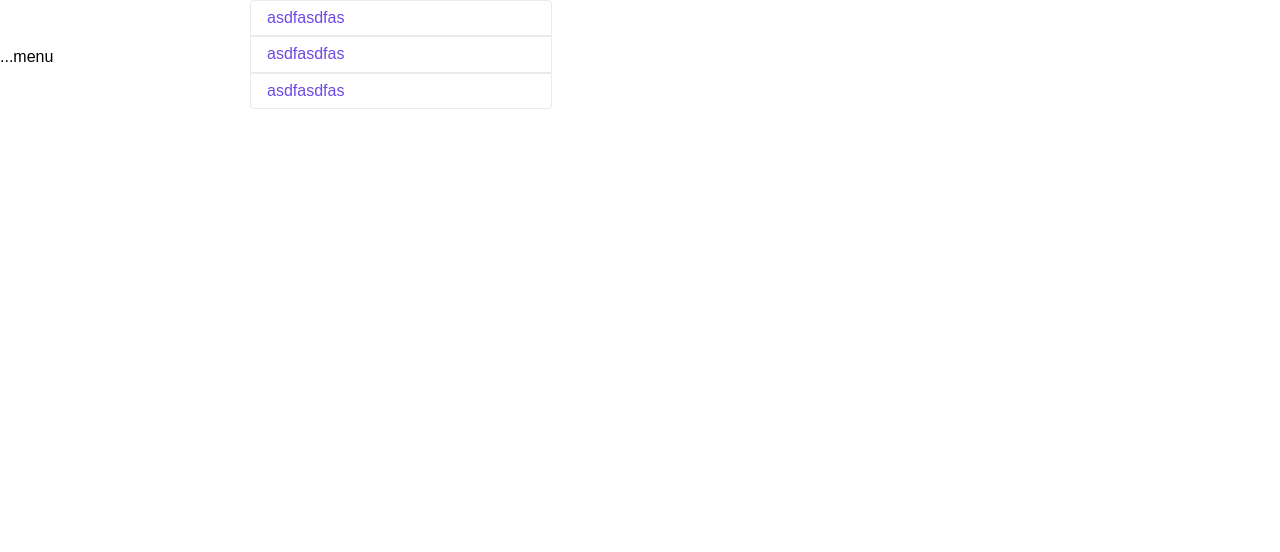
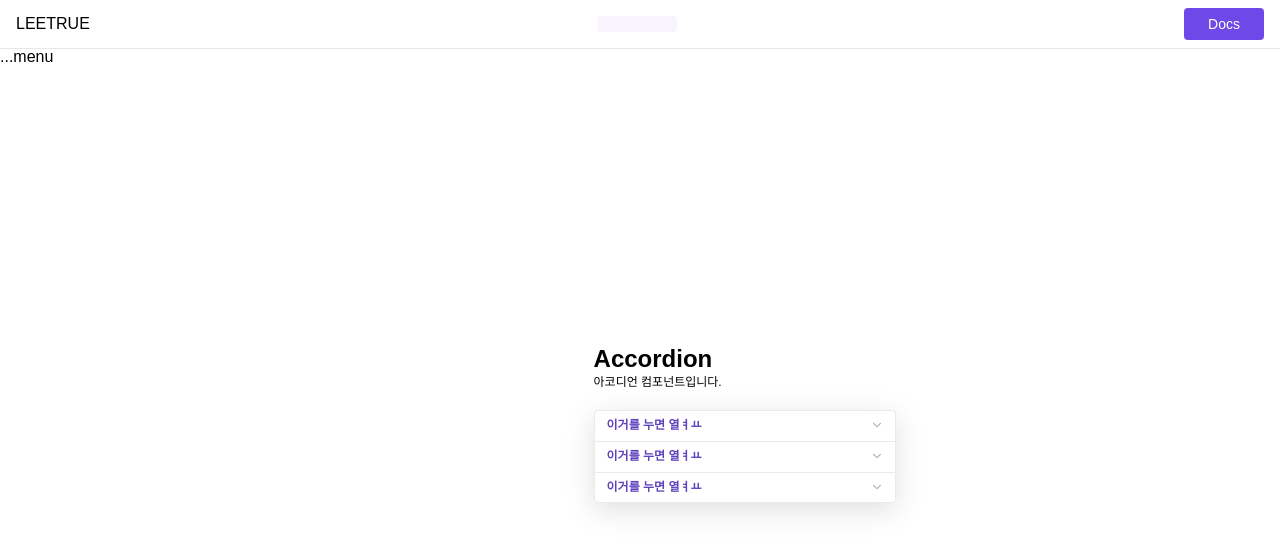
Before and after one commit to kordobby/leetrue-ui-library, a React (Vite) app: page / in a window 1280 px wide. Shown: the top 552 px of the page. Built offline with nearby package versions, Linux system fonts and the light colour scheme.

Commit message:
style. Accordion 폴드 애니메이션 수정, 리액트 아이콘 추가

```diff
--- a/src/App.tsx
+++ b/src/App.tsx
@@ -2,42 +2,19 @@ import "./App.css";
 import { Header } from "components/layout/Header";
 import { Sider } from "components/layout/Sider";
 import { Main } from "components/layout/Main";
-import * as Accordion from "components/@core/accordion/Accordion";
-
-// const pageLayout = css`
-//   display: flex;
-//   justify-content: center;
-//   align-items: center;
-//   box-sizing: border-box;
-//   width: 100vh;
-//   height: 100vh;
-
-//   flex-direction: column;
-// `;
+import { Body } from "components/layout/Body";
+import { AccordionPage } from "pages/AccordionPage";
 
 function App() {
   return (
     <>
-      {/* <Header /> */}
+      <Header />
       <Main>
         <>
           <Sider></Sider>
-          <div>
-            <Accordion.Root>
-              <Accordion.Item value={"hello"}>
-                <Accordion.Trigger>이거를 누면 열ㅕㅛ</Accordion.Trigger>
-                <Accordion.Content>내용은 이ㄴㅓ죠</Accordion.Content>
-              </Accordion.Item>
-              <Accordion.Item value={"yes"}>
-                <Accordion.Trigger>이거를 누면 열ㅕㅛ</Accordion.Trigger>
-                <Accordion.Content>내용은 이ㄴㅓ죠</Accordion.Content>
-              </Accordion.Item>
-              <Accordion.Item value={"bye"}>
-                <Accordion.Trigger>이거를 누면 열ㅕㅛ</Accordion.Trigger>
-                <Accordion.Content>내용은 이ㄴㅓ죠</Accordion.Content>
-              </Accordion.Item>
-            </Accordion.Root>
-          </div>
+          <Body>
+            <AccordionPage />
+          </Body>
         </>
       </Main>
     </>
--- a/src/components/@core/accordion/Accordion.tsx
+++ b/src/components/@core/accordion/Accordion.tsx
@@ -1,6 +1,7 @@
 import { css } from "@emotion/react";
 import colors from "constants/colors";
-import { PropsWithChildren, RefObject, createContext, useCallback, useContext, useRef, useState } from "react";
+import { PropsWithChildren, createContext, useCallback, useContext, useRef, useState } from "react";
+import { IoIosArrowDown, IoIosArrowUp } from "react-icons/io";
 
 interface AccordionContextType {
   value: Set<string>;
@@ -40,7 +41,8 @@ function AccordionRoot(props: PropsWithChildren) {
     <AccordionContext.Provider value={{ value: item, setter }}>
       <div
         css={css`
-          transition: heigth 0.5 ease-in-out;
+          box-shadow: rgba(100, 100, 111, 0.2) 0px 7px 29px 0px;
+          border-radius: 4px;
         `}
       >
         {props.children}
@@ -71,13 +73,24 @@ function AccordionItem({ value, children }: AccordionItemProps) {
         css={css`
           min-width: 300px;
           border: 1px solid ${colors.gray300};
+          border-bottom: none;
           &:first-child {
             border-top-left-radius: 4px;
             border-top-right-radius: 4px;
+
+            .trigger {
+              border-top-left-radius: 4px;
+              border-top-right-radius: 4px;
+            }
           }
           &:last-child {
             border-bottom-left-radius: 4px;
             border-bottom-right-radius: 4px;
+            border-bottom: 1px solid ${colors.gray300};
+            .trigger {
+              border-bottom-left-radius: 4px;
+              border-bottom-right-radius: 4px;
+            }
           }
         `}
       >
@@ -93,20 +106,33 @@ function AccordionTrigger({ children }: { children: string }) {
 
   return (
     <div
+      className="trigger"
       css={css`
-        padding: 8px 16px;
-        color: ${colors.primary};
+        padding: 8px 12px;
+        color: ${colors.heading};
         background: ${isExpanded && colors.secondary};
+        border-radius: ${isExpanded && 0} !important;
+        transition: ${isExpanded ? "all 0.5s ease-in" : "all 0.3s ease-out 0.2s"};
         cursor: pointer;
         :hover {
-          color: red;
+          background-color: ${colors.outline};
+        }
+        font-size: 12px;
+        font-weight: 600;
+
+        display: flex;
+        justify-content: space-between;
+
+        svg {
+          color: ${colors.gray500};
         }
       `}
       onClick={() => {
         item.setter(value);
       }}
     >
-      <span>asdfasdfas</span>
+      <span>{children}</span>
+      {isExpanded ? <IoIosArrowUp /> : <IoIosArrowDown />}
     </div>
   );
 }
@@ -122,15 +148,16 @@ function AccordionContent({ children }: PropsWithChildren) {
     <div
       ref={ref}
       css={css`
-        color: ${isExpanded ? colors.gray700 : colors.white};
-        max-height: ${isExpanded ? "100%" : "0px"};
+        max-height: ${!isExpanded ? "0px" : "1000px"};
         overflow: hidden;
-        transition: all 0.5s ease;
+        transition: ${isExpanded ? "all 0.5s ease-in" : "all 0.3s ease-out"};
+        transition-delay: 0;
       `}
     >
       <div
         css={css`
-          padding: 8px 16px;
+          padding: 8px 12px;
+          font-size: 11px;
         `}
       >
         {children}
--- /dev/null
+++ b/src/components/layout/Body.tsx
@@ -0,0 +1,20 @@
+import { css } from "@emotion/react";
+import { PropsWithChildren } from "react";
+
+export function Body({ children }: PropsWithChildren) {
+  return (
+    <div
+      css={css`
+        box-sizing: border-box;
+
+        display: flex;
+        justify-content: center;
+        width: 100%;
+        align-items: center;
+        padding-top: 48px;
+      `}
+    >
+      {children}
+    </div>
+  );
+}
--- a/src/components/layout/Header.tsx
+++ b/src/components/layout/Header.tsx
@@ -1,6 +1,5 @@
 import { css } from "@emotion/react";
 import * as Modal from "components/@core/modal/Modal";
-import ModalRenderProps from "components/@core/modal/ModalRenderProps";
 import Button from "components/@elements/Button";
 import { useModal } from "hooks/useModal";
 
--- a/src/constants/colors.ts
+++ b/src/constants/colors.ts
@@ -18,6 +18,7 @@ const colors = {
   secondary: "#F9F2FF",
 
   outline: "#f0deff",
+  heading: "#5e42bd",
 };
 
 export default colors;
--- /dev/null
+++ b/src/pages/AccordionPage.tsx
@@ -0,0 +1,45 @@
+import { css } from "@emotion/react";
+import * as Accordion from "../components/@core/accordion/Accordion";
+export function AccordionPage() {
+  return (
+    <div
+      css={css`
+        display: flex;
+        flex-direction: column;
+        gap: 4px;
+        h2 {
+          margin: 0;
+        }
+
+        p {
+          margin: 0;
+          font-size: 12px;
+          margin-bottom: 16px;
+        }
+      `}
+    >
+      <h2>Accordion</h2>
+      <p>아코디언 컴포넌트입니다.</p>
+      <Accordion.Root>
+        <Accordion.Item value={"faq-1"}>
+          <Accordion.Trigger>이거를 누면 열ㅕㅛ</Accordion.Trigger>
+          <Accordion.Content>내용은 이ㄴㅓ죠</Accordion.Content>
+        </Accordion.Item>
+        <Accordion.Item value={"faq-2"}>
+          <Accordion.Trigger>이거를 누면 열ㅕㅛ</Accordion.Trigger>
+          <Accordion.Content>내용은 이ㄴㅓ죠</Accordion.Content>
+        </Accordion.Item>
+        <Accordion.Item value={"faq-3"}>
+          <Accordion.Trigger>이거를 누면 열ㅕㅛ</Accordion.Trigger>
+          <Accordion.Content>
+            <ul>
+              <li>hello</li>
+              <li>hello</li>
+              <li>hello</li>
+            </ul>
+          </Accordion.Content>
+        </Accordion.Item>
+      </Accordion.Root>
+    </div>
+  );
+}
```
